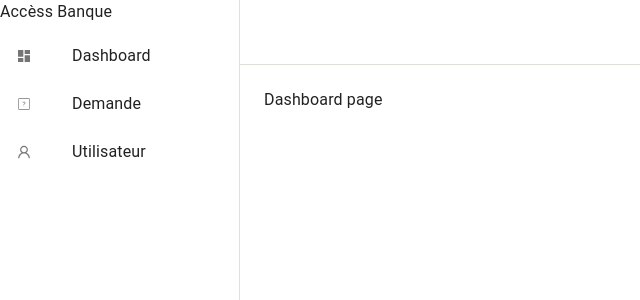
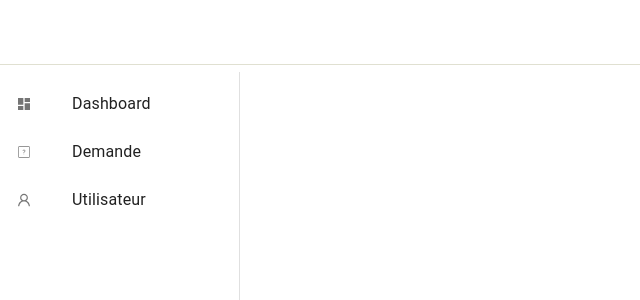
Before and after one commit to Anaia-Randrianantenaina/INNOVATORS, a React (Vite) app in the folder frontend/: page /dashboard in a window 1280 px wide. Shown: the top 300 px of the page, without its empty margins (0-640 px from the left). Built offline with nearby package versions, Linux system fonts and the light colour scheme.

Commit message:
2eme mise à jour NAVBAR

```diff
--- a/frontend/src/app/dashboard/Dashboard.jsx
+++ b/frontend/src/app/dashboard/Dashboard.jsx
@@ -2,7 +2,7 @@ import React from 'react'
 
 const Dashboard = () => {
   return (
-    <div>
+    <div className='w-[88%] ml-auto'>
       <h1>Dashboard page</h1>
     </div>
   )
--- a/frontend/src/app/navigation/NavBar.jsx
+++ b/frontend/src/app/navigation/NavBar.jsx
@@ -15,7 +15,7 @@ import { ListItem, ListItemButton, ListItemIcon, ListItemText, responsiveFontSiz
 import { Link, Outlet } from "react-router-dom";
 
 const drawerWidth = 240;
-
+const drawerMarginTop = 9;
 function NavBar(props) {
   const { window } = props;
   const [mobileOpen, setMobileOpen] = React.useState(false);
@@ -44,7 +44,6 @@ function NavBar(props) {
 
   const drawer = (
     <div>
-      <h1 className="flex justify-center p-5 text-blue-900 font-bold">Accèss Banque</h1>
       <List>
         {
           navigation.map((url, id) =>(
@@ -71,7 +70,7 @@ function NavBar(props) {
     <Box sx={{ display: 'flex' }}>
       <CssBaseline />
       <AppBar position="fixed"
-        sx={{ width: { sm: `calc(100% - ${drawerWidth}px)` }, ml: { sm: `${drawerWidth}px` }, boxShadow: "none", borderBottom: "1px solid #e0e0d1" }}
+        sx={{  boxShadow: "none", borderBottom: "1px solid #e0e0d1" }}
       >
         <Toolbar sx={{ background: "white", color: "black" }}>
           <IconButton color="inherit" aria-label="open drawer" edge="start" onClick={handleDrawerToggle} sx={{ mr: 2, display: { sm: 'none' } }}>
@@ -79,10 +78,10 @@ function NavBar(props) {
           </IconButton>
         </Toolbar>
       </AppBar>
-      <Box component="nav" sx={{ width: { sm: drawerWidth }, flexShrink: { sm: 0 } }} aria-label="mailbox folders">
-        <Drawer container={container} variant="temporary" open={mobileOpen} onTransitionEnd={handleDrawerTransitionEnd}
+      <Box   component="nav" sx={{ width: { sm: drawerMarginTop }, flexShrink: { sm: 0 } }} aria-label="mailbox folders">
+        <Drawer  container={container} variant="temporary" open={mobileOpen} onTransitionEnd={handleDrawerTransitionEnd}
           onClose={handleDrawerClose} sx={{ display: { xs: 'block', sm: 'none' },
-            '& .MuiDrawer-paper': { boxSizing: 'border-box', width: drawerWidth },
+            '& .MuiDrawer-paper': { boxSizing: 'border-box', width: drawerWidth},
           }}
           slotProps={{
             root: {
@@ -91,12 +90,13 @@ function NavBar(props) {
           }}
         >
           {drawer}
-        </Drawer>
+        </Drawer >
+
         <Drawer
           variant="permanent"
           sx={{
             display: { xs: 'none', sm: 'block' },
-            '& .MuiDrawer-paper': { boxSizing: 'border-box', width: drawerWidth, boxShadow: 'none' }, // <-- Pas d'ombre
+            '& .MuiDrawer-paper': { boxSizing: 'border-box', width: drawerWidth, boxShadow: 'none', marginTop: drawerMarginTop, },  // <-- Pas d'ombre
           }}
           open
         >
@@ -104,7 +104,8 @@ function NavBar(props) {
         </Drawer>
 
       </Box>
-      <Box component="main" sx={{ flexGrow: 1, p: 3, width: { sm: `calc(100% - ${drawerWidth}px)` } }}>
+      <Box component="main" sx={{ flexGrow: 1, p: 3, width: { xs: "100%", sm: "80%", md: "75%", lg: "70%" },  }}>
+
         <Toolbar />
         <Outlet />
       </Box>
```
